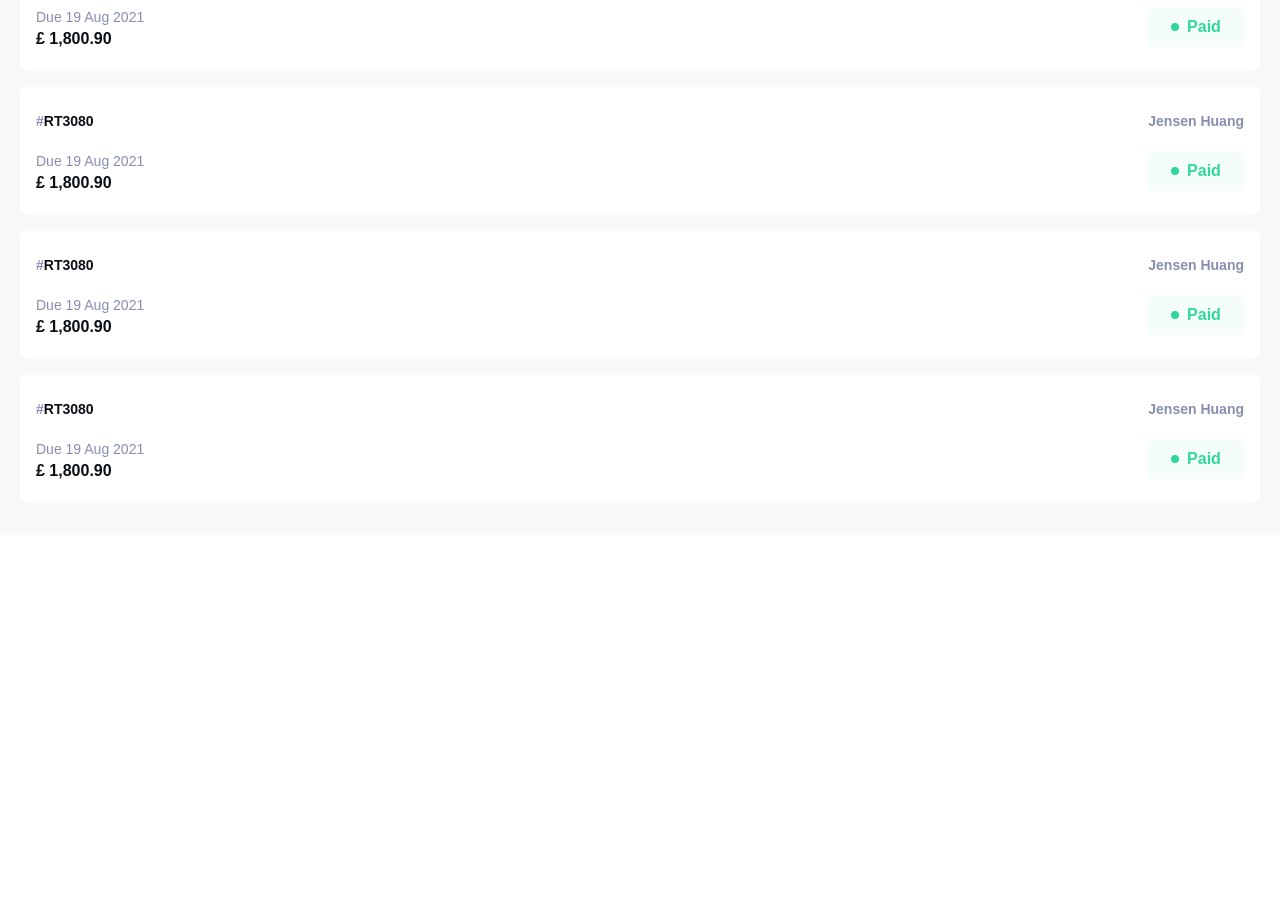
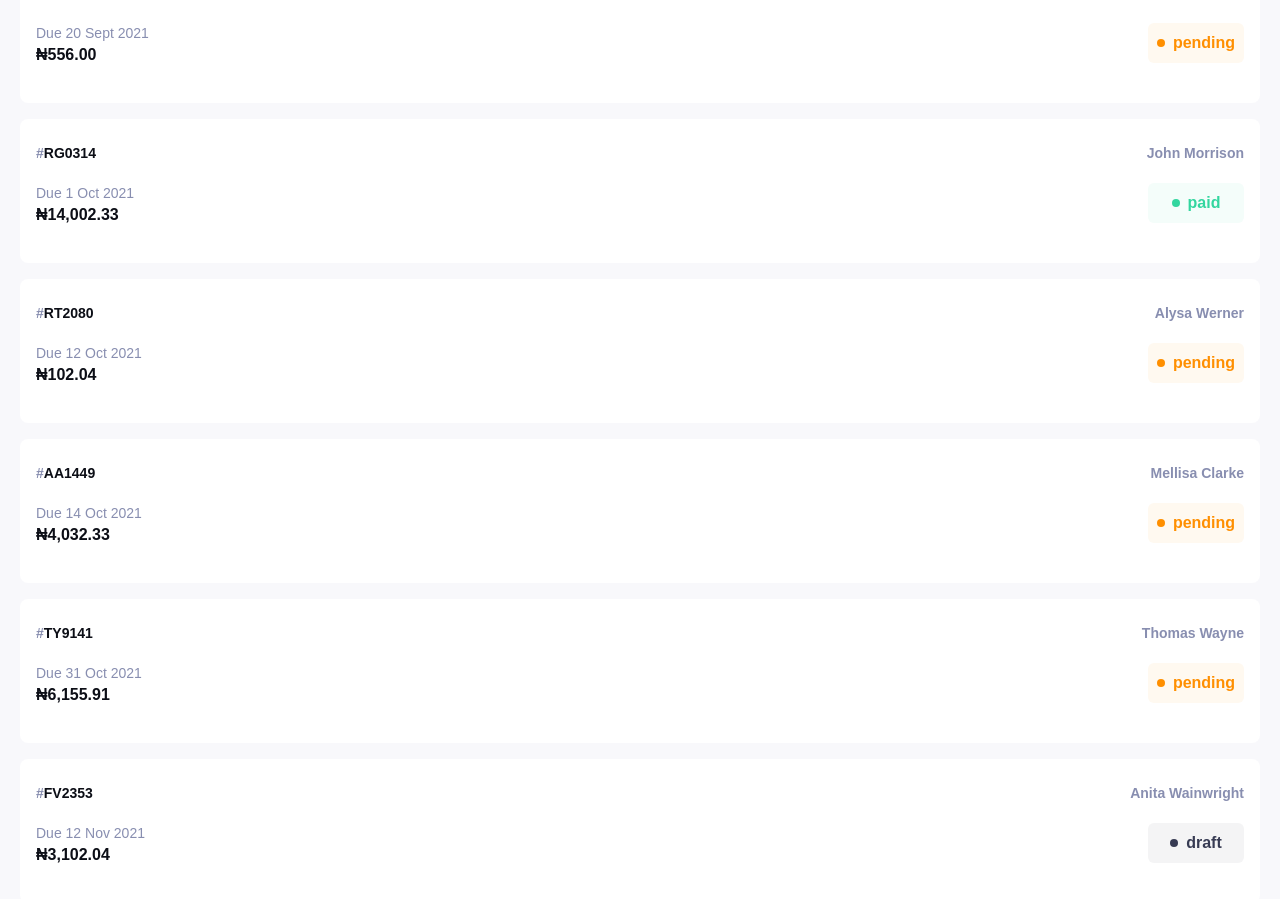
Before and after one commit to vikyij/invoice-app, a React (Create React App) app: page / in a window 1280 px wide. Shown: the part 393-1292 px from the top of the page. Before the commit the page ends 928 px from the top, so only its background shows below. Built offline with nearby package versions, Linux system fonts and the light colour scheme.

Commit message:
design empty state, import and display data, format data and time, import classnames so as to conditionally style components

```diff
--- a/package.json
+++ b/package.json
@@ -10,6 +10,7 @@
     "@types/node": "^16.11.26",
     "@types/react": "^17.0.41",
     "@types/react-dom": "^17.0.14",
+    "classnames": "^2.3.1",
     "react": "^17.0.2",
     "react-dom": "^17.0.2",
     "react-scripts": "5.0.0",
--- a/src/assets/styles/index.css
+++ b/src/assets/styles/index.css
@@ -2,7 +2,7 @@
 @tailwind components;
 @tailwind utilities;
 
-@import url('https://fonts.googleapis.com/css2?family=Spartan:wght@500&display=swap');
+@import url('https://fonts.googleapis.com/css2?family=Spartan:wght@400;600;700&display=swap');
 
 body {
   margin: 0;
--- /dev/null
+++ b/src/components/EmptyState/index.tsx
@@ -0,0 +1,18 @@
+import emptyStateImg from '../../assets/images/illustration-empty.svg'
+
+const EmptyState = () => {
+  return (
+    <div className='flex flex-col justify-center items-center h-[66.5vh]'>
+      <img src={emptyStateImg} alt='empty-state-illustration' />
+      <h2 className='font-bold text-xl text-semi-black mt-6 mb-4'>
+        There is nothing here
+      </h2>
+      <p className='font-normal text-sm text-dark-grey text-center w-60'>
+        Create an invoice by clicking the <span className='font-bold'>New</span>{' '}
+        button and get started
+      </p>
+    </div>
+  )
+}
+
+export default EmptyState
--- /dev/null
+++ b/src/pages/Home/data.ts
@@ -0,0 +1,233 @@
+const data = [
+  {
+    "id": "RT3080",
+    "createdAt": "2021-08-18",
+    "paymentDue": "2021-08-19",
+    "description": "Re-branding",
+    "paymentTerms": 1,
+    "clientName": "Jensen Huang",
+    "clientEmail": "jensenh@mail.com",
+    "status": "paid",
+    "senderAddress": {
+      "street": "19 Union Terrace",
+      "city": "London",
+      "postCode": "E1 3EZ",
+      "country": "United Kingdom"
+    },
+    "clientAddress": {
+      "street": "106 Kendell Street",
+      "city": "Sharrington",
+      "postCode": "NR24 5WQ",
+      "country": "United Kingdom"
+    },
+    "items": [
+      {
+        "name": "Brand Guidelines",
+        "quantity": 1,
+        "price": 1800.90,
+        "total": 1800.90
+      }
+    ],
+    "total": 1800.90
+  },
+  {
+    "id": "XM9141",
+    "createdAt": "2021-08-21",
+    "paymentDue": "2021-09-20",
+    "description": "Graphic Design",
+    "paymentTerms": 30,
+    "clientName": "Alex Grim",
+    "clientEmail": "alexgrim@mail.com",
+    "status": "pending",
+    "senderAddress": {
+      "street": "19 Union Terrace",
+      "city": "London",
+      "postCode": "E1 3EZ",
+      "country": "United Kingdom"
+    },
+    "clientAddress": {
+      "street": "84 Church Way",
+      "city": "Bradford",
+      "postCode": "BD1 9PB",
+      "country": "United Kingdom"
+    },
+    "items": [
+      {
+        "name": "Banner Design",
+        "quantity": 1,
+        "price": 156.00,
+        "total": 156.00
+      },
+      {
+        "name": "Email Design",
+        "quantity": 2,
+        "price": 200.00,
+        "total": 400.00
+      }
+    ],
+    "total": 556.00
+  },
+  {
+    "id": "RG0314",
+    "createdAt": "2021-09-24",
+    "paymentDue": "2021-10-01",
+    "description": "Website Redesign",
+    "paymentTerms": 7,
+    "clientName": "John Morrison",
+    "clientEmail": "jm@myco.com",
+    "status": "paid",
+    "senderAddress": {
+      "street": "19 Union Terrace",
+      "city": "London",
+      "postCode": "E1 3EZ",
+      "country": "United Kingdom"
+    },
+    "clientAddress": {
+      "street": "79 Dover Road",
+      "city": "Westhall",
+      "postCode": "IP19 3PF",
+      "country": "United Kingdom"
+    },
+    "items": [
+      {
+        "name": "Website Redesign",
+        "quantity": 1,
+        "price": 14002.33,
+        "total": 14002.33
+      }
+    ],
+    "total": 14002.33
+  },
+  {
+    "id": "RT2080",
+    "createdAt": "2021-10-11",
+    "paymentDue": "2021-10-12",
+    "description": "Logo Concept",
+    "paymentTerms": 1,
+    "clientName": "Alysa Werner",
+    "clientEmail": "alysa@email.co.uk",
+    "status": "pending",
+    "senderAddress": {
+      "street": "19 Union Terrace",
+      "city": "London",
+      "postCode": "E1 3EZ",
+      "country": "United Kingdom"
+    },
+    "clientAddress": {
+      "street": "63 Warwick Road",
+      "city": "Carlisle",
+      "postCode": "CA20 2TG",
+      "country": "United Kingdom"
+    },
+    "items": [
+      {
+        "name": "Logo Sketches",
+        "quantity": 1,
+        "price": 102.04,
+        "total": 102.04
+      }
+    ],
+    "total": 102.04
+  },
+  {
+    "id": "AA1449",
+    "createdAt": "2021-10-7",
+    "paymentDue": "2021-10-14",
+    "description": "Re-branding",
+    "paymentTerms": 7,
+    "clientName": "Mellisa Clarke",
+    "clientEmail": "mellisa.clarke@example.com",
+    "status": "pending",
+    "senderAddress": {
+      "street": "19 Union Terrace",
+      "city": "London",
+      "postCode": "E1 3EZ",
+      "country": "United Kingdom"
+    },
+    "clientAddress": {
+      "street": "46 Abbey Row",
+      "city": "Cambridge",
+      "postCode": "CB5 6EG",
+      "country": "United Kingdom"
+    },
+    "items": [
+      {
+        "name": "New Logo",
+        "quantity": 1,
+        "price": 1532.33,
+        "total": 1532.33
+      },
+      {
+        "name": "Brand Guidelines",
+        "quantity": 1,
+        "price": 2500.00,
+        "total": 2500.00
+      }
+    ],
+    "total": 4032.33
+  },
+  {
+    "id": "TY9141",
+    "createdAt": "2021-10-01",
+    "paymentDue": "2021-10-31",
+    "description": "Landing Page Design",
+    "paymentTerms": 30,
+    "clientName": "Thomas Wayne",
+    "clientEmail": "thomas@dc.com",
+    "status": "pending",
+    "senderAddress": {
+      "street": "19 Union Terrace",
+      "city": "London",
+      "postCode": "E1 3EZ",
+      "country": "United Kingdom"
+    },
+    "clientAddress": {
+      "street": "3964  Queens Lane",
+      "city": "Gotham",
+      "postCode": "60457",
+      "country": "United States of America"
+    },
+    "items": [
+      {
+        "name": "Web Design",
+        "quantity": 1,
+        "price": 6155.91,
+        "total": 6155.91
+      }
+    ],
+    "total": 6155.91
+  },
+  {
+    "id": "FV2353",
+    "createdAt": "2021-11-05",
+    "paymentDue": "2021-11-12",
+    "description": "Logo Re-design",
+    "paymentTerms": 7,
+    "clientName": "Anita Wainwright",
+    "clientEmail": "",
+    "status": "draft",
+    "senderAddress": {
+      "street": "19 Union Terrace",
+      "city": "London",
+      "postCode": "E1 3EZ",
+      "country": "United Kingdom"
+    },
+    "clientAddress": {
+      "street": "",
+      "city": "",
+      "postCode": "",
+      "country": ""
+    },
+    "items": [
+      {
+        "name": "Logo Re-design",
+        "quantity": 1,
+        "price": 3102.04,
+        "total": 3102.04
+      }
+    ],
+    "total": 3102.04
+  }
+]
+
+export default data
--- a/src/pages/Home/index.tsx
+++ b/src/pages/Home/index.tsx
@@ -1,7 +1,30 @@
+import { useState, useEffect } from 'react'
+import classNames from 'classnames'
 import downArrow from '../../assets/images/icon-arrow-down.svg'
 import plusIcon from '../../assets/images/icon-plus.svg'
+import EmptyState from '../../components/EmptyState'
+import data from './data'
+import { formatAmount, formatDate } from '../../utils/index'
+
+interface Data {
+  id: string
+  paymentDue: string
+  clientName: string
+  status: string
+  total: number
+}
 
 const Home = () => {
+  const [invoiceData, setInvoiceData] = useState<Data[]>([])
+
+  const setData = () => {
+    const timeout = setTimeout(() => setInvoiceData(data), 2000)
+
+    return () => clearTimeout(timeout)
+  }
+
+  useEffect(() => setData(), [])
+
   return (
     <div className='bg-light-purple px-5 py-8'>
       <div className='flex justify-between items-center mb-8'>
@@ -22,7 +45,7 @@ const Home = () => {
               alt='filter-dropdown-icon'
             />
           </div>
-          <div className='w-20 h-10 rounded-3xl bg-purple flex items-center'>
+          <div className='w-[90px] h-10 rounded-3xl bg-purple flex items-center'>
             <div className='w-8 h-8 bg-white rounded-3xl ml-1.5 mr-1.5'>
               <img
                 src={plusIcon}
@@ -34,32 +57,66 @@ const Home = () => {
           </div>
         </div>
       </div>
-      {[...Array(5)].map((invoice) => {
+
+      {invoiceData.length === 0 ? (
+        <EmptyState />
+      ) : (
+        invoiceData.map((invoice) => {
           return (
-          <div className='w-full h-32 rounded-lg bg-white mt-4 p-4 py-6'>
+            <div
+              className='w-full h-36 rounded-lg bg-white mt-4 p-4 py-6'
+              key={invoice.id}
+            >
               <div className='flex justify-between'>
                 <p className='font-bold text-sm text-semi-black'>
-                <span className='text-dark-grey'>#</span>RT3080
+                  <span className='text-dark-grey'>#</span>
+                  {invoice.id}
                 </p>
-              <p className='font-bold text-sm text-dark-grey'>Jensen Huang</p>
+                <p className='font-bold text-sm text-dark-grey'>
+                  {invoice.clientName}
+                </p>
               </div>
               <div className='flex justify-between mt-5'>
                 <div>
                   <p className='font-medium text-sm text-dark-grey'>
-                  Due 19 Aug 2021
+                    {`Due ${formatDate(invoice.paymentDue)}`}
                   </p>
                   <h2 className='font-bold text-base text-semi-black'>
-                  £ 1,800.90
+                    {formatAmount(invoice.total)}
                   </h2>
                 </div>
-              <div className='w-24 h-10 rounded-md bg-light-green flex items-center justify-center'>
-                <span className='bg-green w-2 h-2 rounded-3xl mr-2'></span>
-                <p className='text-green font-bold text-md'>Paid</p>
+                <div
+                  className={classNames(
+                    'w-24 h-10 rounded-md flex items-center justify-center',
+                    {
+                      'bg-[#F4FDFA]': invoice.status === 'paid',
+                      'bg-[#FFF9F0]': invoice.status === 'pending',
+                      'bg-[#F4F4F5]': invoice.status === 'draft',
+                    }
+                  )}
+                >
+                  <span
+                    className={classNames('w-2 h-2 rounded-3xl mr-2', {
+                      'bg-green': invoice.status === 'paid',
+                      'bg-orange': invoice.status === 'pending',
+                      'bg-dark-blue': invoice.status === 'draft',
+                    })}
+                  ></span>
+                  <p
+                    className={classNames('font-bold text-md', {
+                      'text-green': invoice.status === 'paid',
+                      'text-orange': invoice.status === 'pending',
+                      'text-dark-blue': invoice.status === 'draft',
+                    })}
+                  >
+                    {invoice.status}
+                  </p>
                 </div>
               </div>
             </div>
           )
-      })}
+        })
+      )}
     </div>
   )
 }
--- /dev/null
+++ b/src/utils/index.ts
@@ -0,0 +1,16 @@
+export const formatAmount = (number: number) => {
+  const formattedAmount = new Intl.NumberFormat('en-NG', {
+    style: 'currency',
+    currency: 'NGN',
+  })
+
+  return formattedAmount.format(number)
+}
+
+export const formatDate = (date: string) => {
+  const dueDate = new Date(date)
+  const options: Intl.DateTimeFormatOptions = { year: 'numeric', month: 'short', day: 'numeric' }
+  const formatedDate = new Intl.DateTimeFormat('en-GB', options).format(dueDate)
+
+  return formatedDate
+}
```
Also changed, not shown: 1 other file (tests, documents, lock files or other folders). Lines whose indentation alone changed are shown as unchanged.
